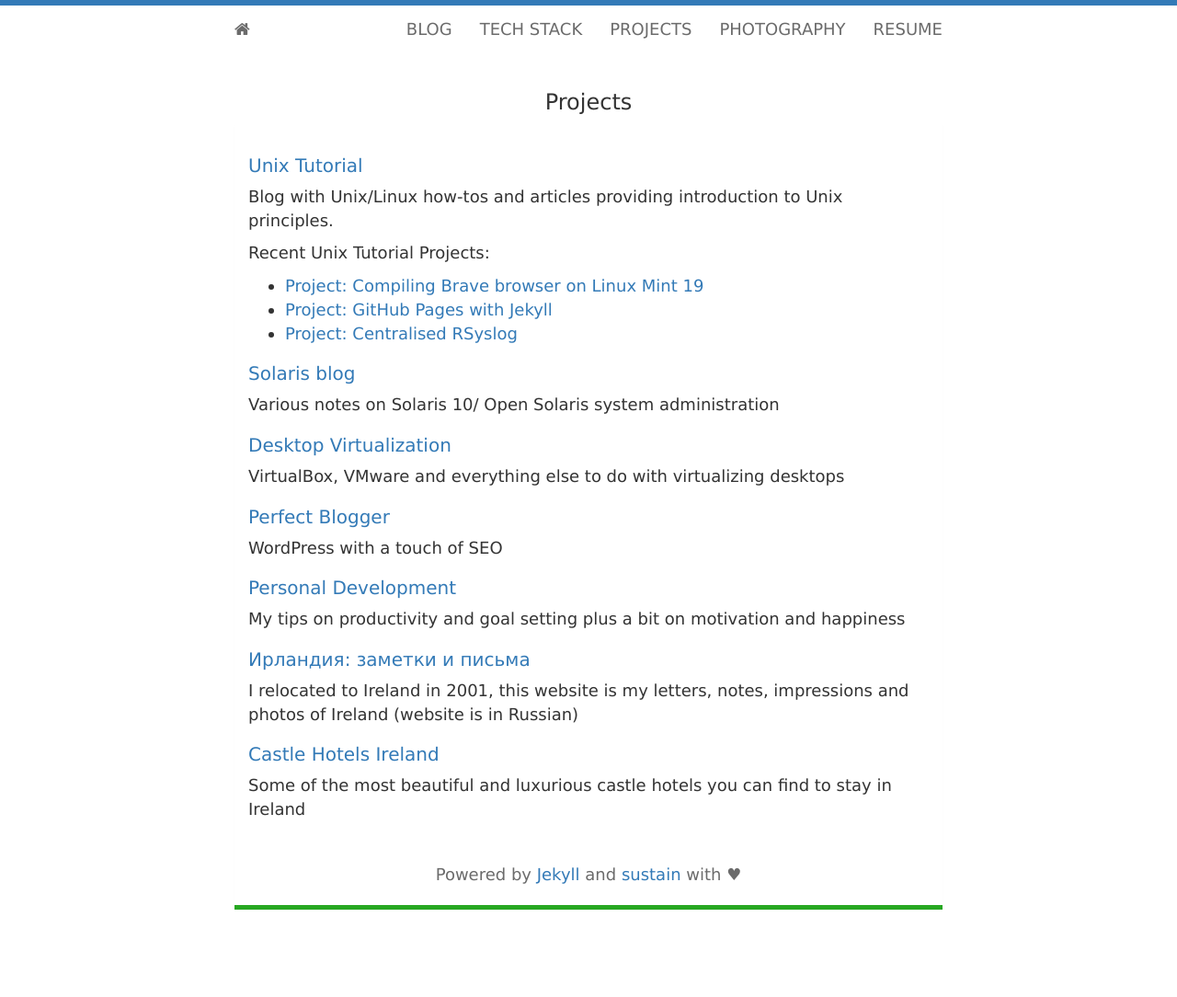
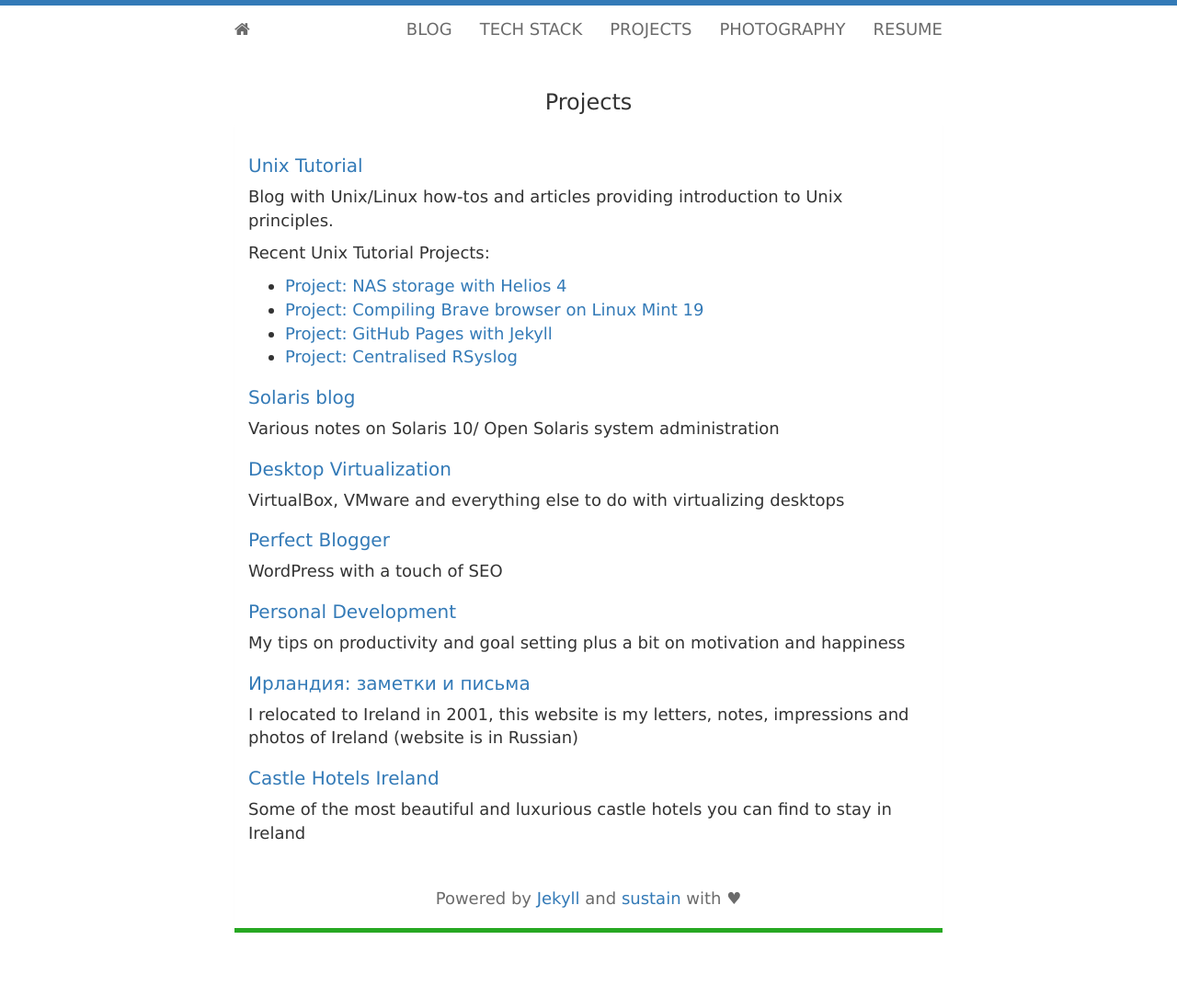
Before and after one commit to greys/greys.github.io, a Jekyll site: the page built from projects.md, in a window 1280 px wide. Shown: the whole page at 92% size. Built offline with Jekyll 4.4.1, drawn with Linux system fonts in a browser that asks for light colours; nearby versions of some CDN libraries; before the commit the page ends 1059 px from its top, so only the background shows below that.

Commit message:
Added Helios 4 NAS project

```diff
--- a/_includes/projects.md
+++ b/_includes/projects.md
@@ -2,6 +2,7 @@
 Blog with Unix/Linux how-tos and articles providing introduction to Unix principles.
 
 Recent Unix Tutorial Projects:
+- <a href="https://www.unixtutorial.org/projects-nas-storage-with-helios-4">Project: NAS storage with Helios 4</a>
 - <a href="https://www.unixtutorial.org/projects-compiling-brave-browser-on-linux-mint">Project: Compiling Brave browser on Linux Mint 19</a>
 - <a href="https://www.unixtutorial.org/projects-github-pages-with-jekyll">Project: GitHub Pages with Jekyll</a>
 - <a href="https://www.unixtutorial.org/projects-centralised-rsyslog">Project: Centralised RSyslog</a>
```
